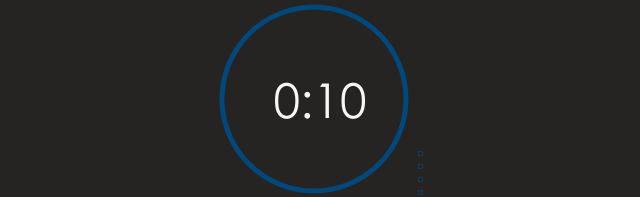
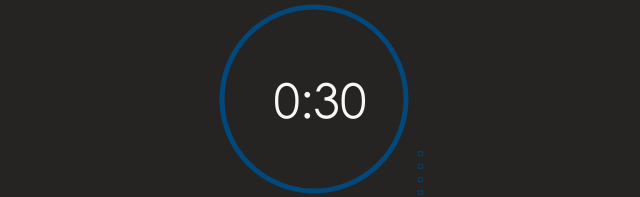
Before and after one commit to Navneel-444/Pomodoro, a React (Create React App) app in the folder client/: page / in a window 1280 px wide. Shown: the part 151-348 px from the top of the page, without its empty margins (320-960 px from the left). Built offline with nearby package versions, Linux system fonts and the light colour scheme.

Commit message:
[feature] add preset time for default time

```diff
--- a/client/src/components/Timer/Timer.js
+++ b/client/src/components/Timer/Timer.js
@@ -6,61 +6,66 @@ import skip from "../../assets/icons/Skip.svg";
 import play from "../../assets/icons/Play.svg";
 
 export default function Timer() {
-
-    const [totalTime, setTotalTime] = useState(10);
     const radius = 92;
     const circumference = 2 * Math.PI * radius;
-    const [progress, setProgress] = useState(circumference);
+    const trackerRecord = document.getElementsByClassName("timer-tracker__marker")
+    // States
+    const [presetTime, setPresetTime] = useState(30);
+    const [elapsed, setElapsed] = useState(presetTime);
+    const [elapsedCircle, setElapsedCircle] = useState(circumference);
     const [active, setActive] = useState(false);
     const [tracker, setTracker] = useState(0);
-    const arrTracker = document.getElementsByClassName("timer-tracker__marker")
     // Clock
-    function formatTime(totalTime) {
-        const minutes = Math.floor(totalTime / 60);
-        const seconds = totalTime % 60;
+    function formatTime(elapsed) {
+        const minutes = Math.floor(elapsed / 60);
+        const seconds = elapsed % 60;
         return `${minutes}:${seconds.toString().padStart(2, "0")}`;
     }
-
+    // Tracker
     function completeMarker(numCompleted) {
-        const completedMarker = arrTracker[numCompleted]
+        const completedMarker = trackerRecord[numCompleted]
         completedMarker.classList.add("timer-tracker__marker--completed")
     }
+    // Controls
+    const handlePlay = () => setActive((prev) => !prev);
+
+    function handleRestart() {
+        setElapsed(presetTime);
+        setElapsedCircle(presetTime * circumference);
+    }
+
     useEffect(() => {
         if (active === true) {
             const timer = setInterval(() => {
-                setTotalTime((prevTime) => {
+                setElapsed((prevTime) => {
                     if (prevTime === 0) {
                         clearInterval(timer);
+                        setActive(false)
                         return 0;
                     }
                     const updatedTime = prevTime - 1;
-                    setProgress((updatedTime / 10) * circumference);
+                    setElapsedCircle((updatedTime / presetTime) * circumference);
                     return updatedTime
                 });
             }, 1000)
-            if (totalTime === 0) {
+            if (elapsed === 0) {
                 setTracker((prevNum) => prevNum + 1)
                 completeMarker(tracker)
             }
             return () => clearInterval(timer);
         }
-    }, [circumference, active, progress, totalTime]);
-    // Controls
-    const handlePlay = () => setActive((prev) => !prev);
-    function handleRestart() {
-        setTotalTime(10);
-        setProgress(10 * circumference);
-    }
+    }, [circumference, active, elapsedCircle, elapsed]);
+
     return (
         <>
             <section className="timer-clock">
                 <section className="timer-clock__circle">
                     <span id="timer-clock-label" className="timer-clock__label">
-                        {formatTime(totalTime)}
+                        {formatTime(!elapsed ? presetTime : elapsed)}
                     </span>
                     <svg className="timer-clock__svg" width="200" height="200" xmlns="http://www.w3.org/2000/svg">
                         <circle className="timer-clock__path-elapsed" cx="50%" cy="50%" r={radius}></circle>
-                        <circle className="timer-clock__path-remaining" cx="50%" cy="50%" r={radius} strokeDasharray={`${progress} ${circumference}`}></circle>
+                        <circle className="timer-clock__path-remaining" cx="50%" cy="50%" r={radius} strokeDasharray={`${elapsedCircle} ${circumference}`}></circle>
                     </svg>
                     <section className="timer-tracker">
                         <svg className="timer-tracker__record">
```
